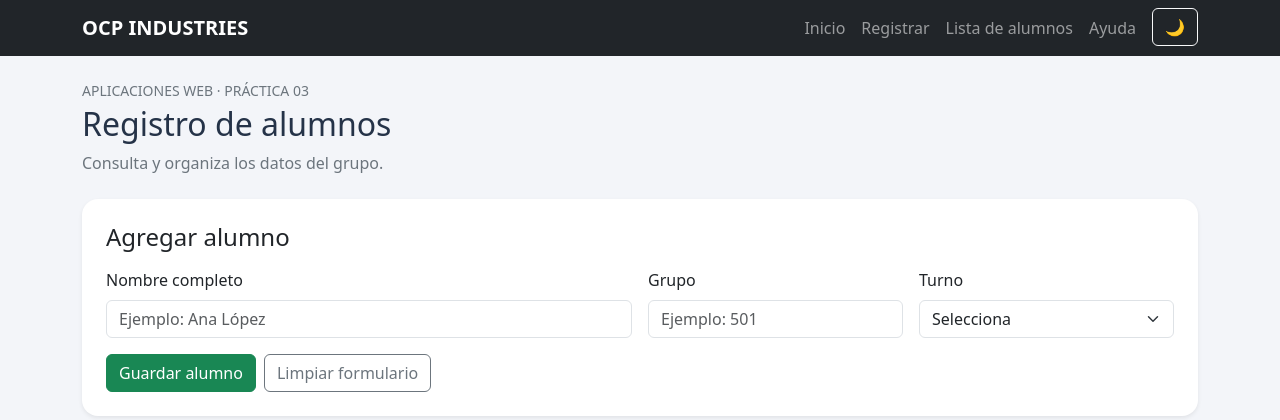
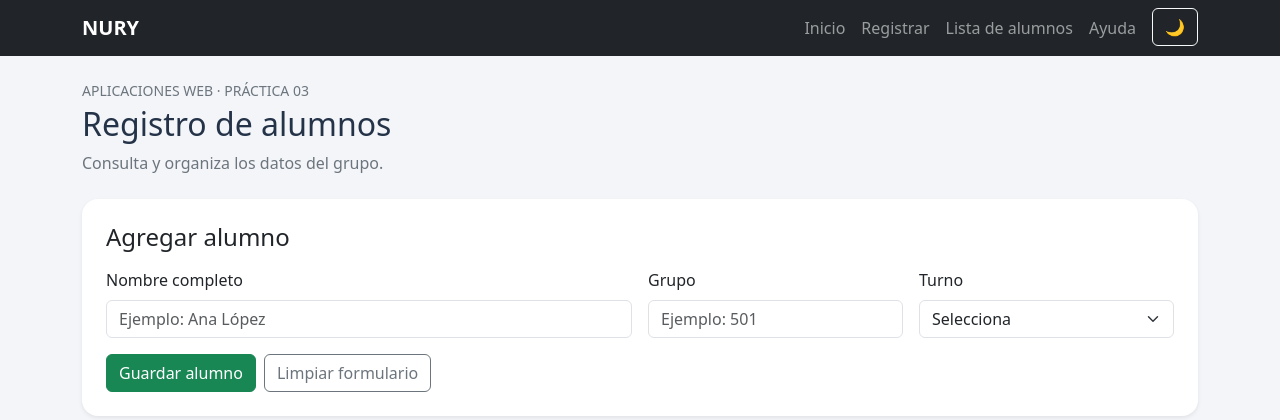
Before and after one commit to Romeronury/CRUD_Alumnos_practica03, a Flask app: page / in a window 1280 px wide. Shown: the top 420 px of the page. Run offline with Flask 3, Linux system fonts and the light colour scheme; data that the repository does not hold is empty; some libraries are stand-ins or nearby versions.

Commit message:
Cambia nombre de la pagina

```diff
--- a/templates/base.html
+++ b/templates/base.html
@@ -21,7 +21,7 @@
     <div class="container">
 
         <a class="navbar-brand" href="{{ url_for('inicio') }}">
-                OCP INDUSTRIES
+                NURY
         </a>
 
         <button class="navbar-toggler"
```
